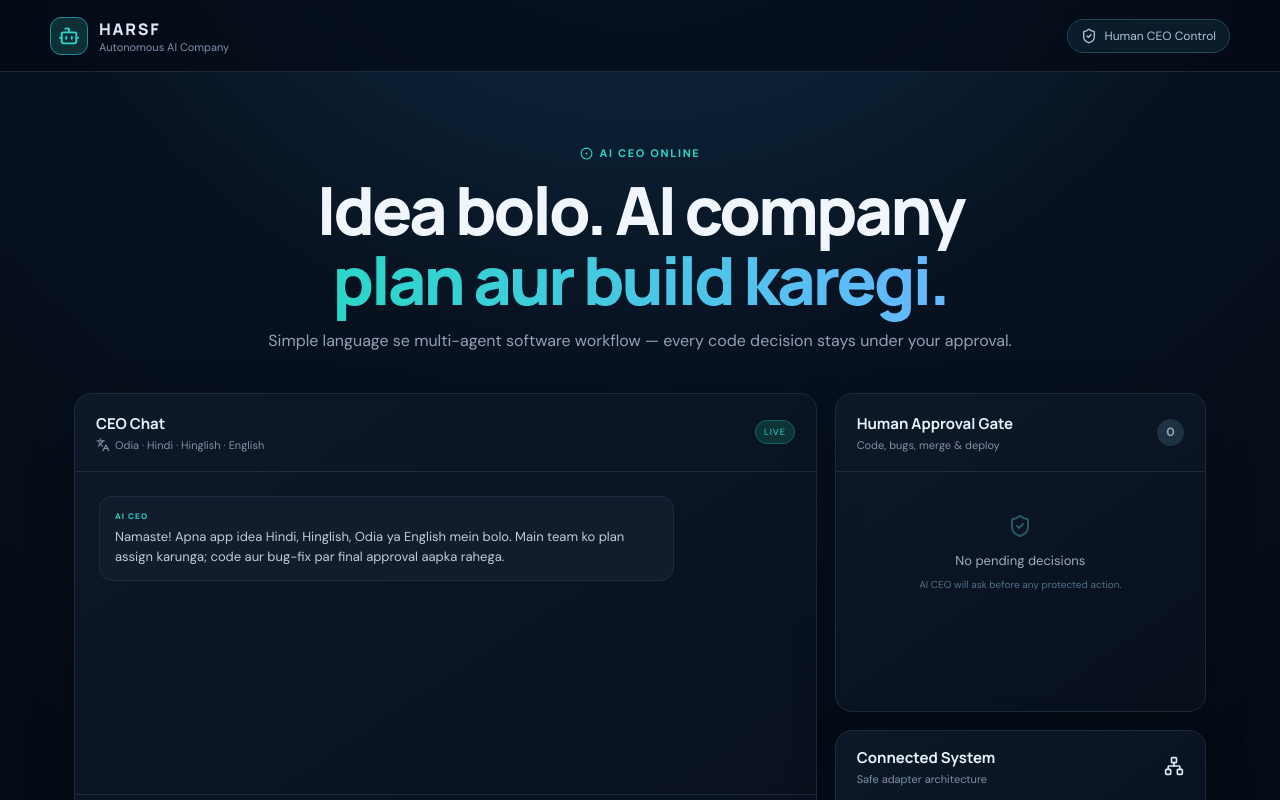
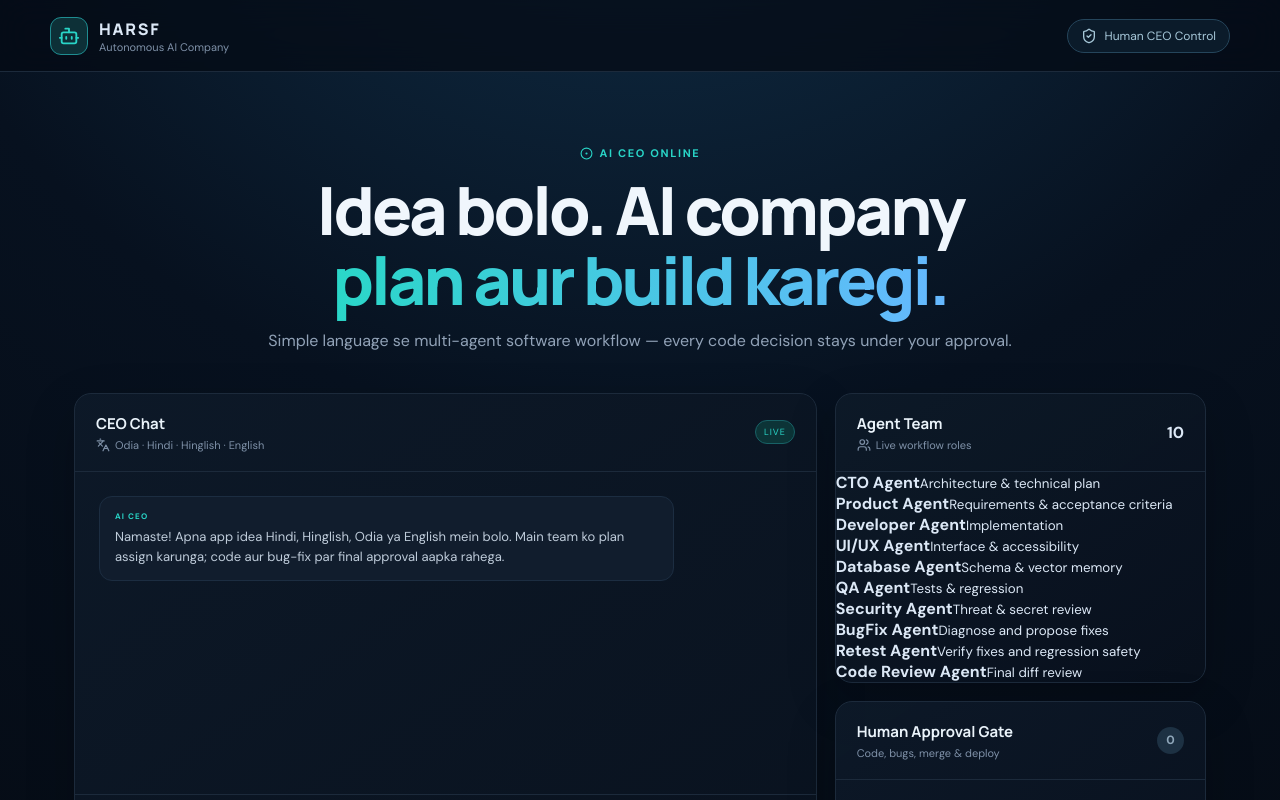
Before and after one commit to shantienterprisesupport-eng/harsf, a React (Vite) app: page / in a window 1280 px wide. Shown: the top 800 px of the page. Built offline with nearby package versions, Linux system fonts and the light colour scheme.

Commit message:
Add live agent team panel to frontend

```diff
--- a/src/App.tsx
+++ b/src/App.tsx
@@ -1,5 +1,5 @@
 import { useMemo, useState } from 'react';
-import { Bot, Check, ChevronRight, CircleDot, GitBranch, Languages, Mic, Network, Send, ShieldCheck, Square, X } from 'lucide-react';
+import { Bot, Check, ChevronRight, CircleDot, GitBranch, Languages, Mic, Network, Send, ShieldCheck, Square, Users, X } from 'lucide-react';
 import { agents, decideTask, planGoal } from './core/orchestrator';
 import { mcpServers } from './core/mcp';
 import { providers } from './config/providers';
@@ -16,6 +16,7 @@ export default function App() {
     { id: 'welcome', author: 'ceo', text: 'Namaste! Apna app idea Hindi, Hinglish, Odia ya English mein bolo. Main team ko plan assign karunga; code aur bug-fix par final approval aapka rahega.' },
   ]);
   const pending = useMemo(() => tasks.filter((task) => task.status === 'approval').length, [tasks]);
+  const activeAgents = useMemo(() => new Set(tasks.map((task) => task.agentId)), [tasks]);
 
   function submit() {
     const goal = input.trim();
@@ -52,6 +53,9 @@ export default function App() {
       </section>
 
       <aside className="stack">
+        <section className="panel agents-panel"><div className="panel-title"><div><h2>Agent Team</h2><p><Users size={14}/> Live workflow roles</p></div><b>{agents.length}</b></div>
+          <div className="agent-grid">{agents.map((agent) => <div className={`agent-card ${activeAgents.has(agent.id) ? 'active' : ''}`} key={agent.id}><span className="agent-dot"/><div><strong>{agent.name}</strong><small>{agent.role}</small></div></div>)}</div>
+        </section>
         <section className="panel approval"><div className="panel-title"><div><h2>Human Approval Gate</h2><p>Code, bugs, merge & deploy</p></div><b>{pending}</b></div>
           <div className="task-list">{tasks.length === 0 ? <div className="empty"><ShieldCheck/><p>No pending decisions</p><small>AI CEO will ask before any protected action.</small></div> : tasks.map((task) => <div className="task" key={task.id}><div><span className={`status ${task.status}`}>{task.status}</span><strong>{task.title.split(':')[0]}</strong><small>{agents.find(a => a.id === task.agentId)?.name}</small></div>{task.status === 'approval' && <div className="actions"><button aria-label="Reject" onClick={() => decision(task.id, false)}><X size={15}/></button><button aria-label="Approve" className="approve" onClick={() => decision(task.id, true)}><Check size={15}/></button></div>}</div>)}</div>
         </section>
```
